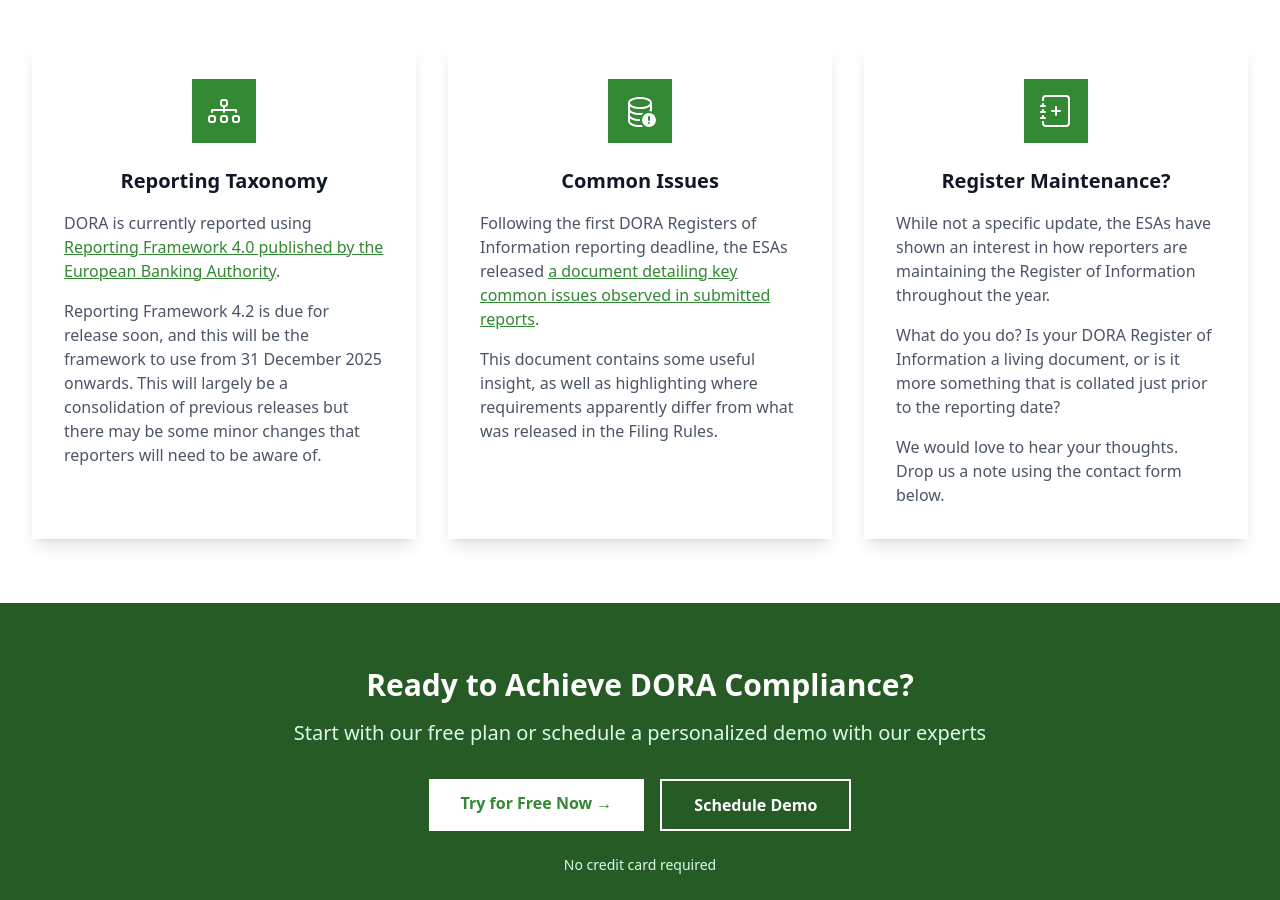
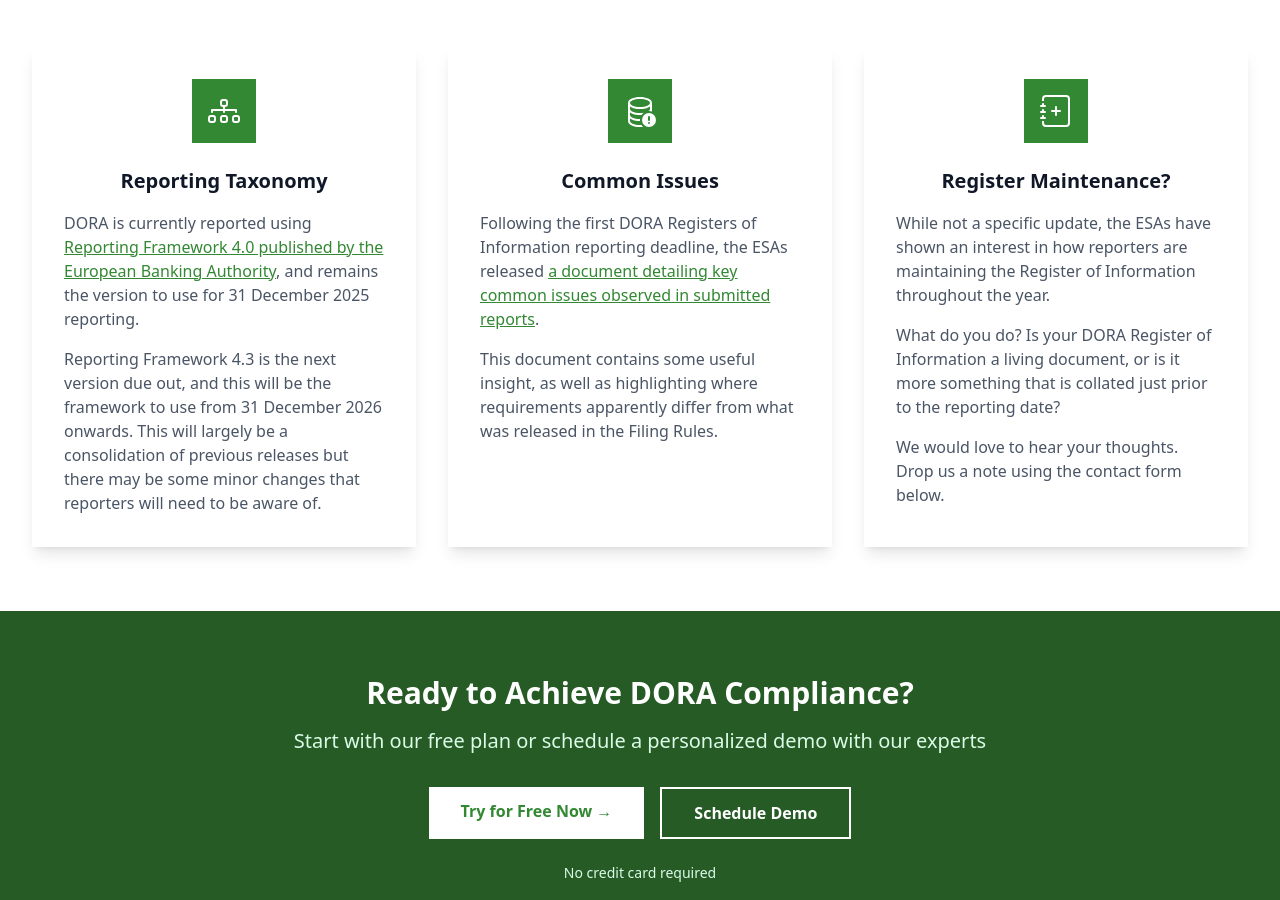
Before and after one commit to oliveoctagon/oliveoctagon.github.io, a Jekyll site: the page built from products/dora/index.html, in a window 1280 px wide and 900 px high, scrolled down 5947 px. Built offline with Jekyll 4.4.1, drawn with Linux system fonts in a browser that asks for light colours; some web fonts are replaced.

Commit message:
Update DORA product page text regarding taxonomy versions

```diff
--- a/products/dora/index.html
+++ b/products/dora/index.html
@@ -214,7 +214,7 @@ details:
   cards:
     - title: "Reporting Taxonomy"
       icon: '<svg class="w-8 h-8 text-white" fill="currentColor" viewBox="0 0 16 16"><path fill-rule="evenodd" d="M6 3.5A1.5 1.5 0 0 1 7.5 2h1A1.5 1.5 0 0 1 10 3.5v1A1.5 1.5 0 0 1 8.5 6v1H14a.5.5 0 0 1 .5.5v1a.5.5 0 0 1-1 0V8h-5v.5a.5.5 0 0 1-1 0V8h-5v.5a.5.5 0 0 1-1 0v-1A.5.5 0 0 1 2 7h5.5V6A1.5 1.5 0 0 1 6 4.5zM8.5 5a.5.5 0 0 0 .5-.5v-1a.5.5 0 0 0-.5-.5h-1a.5.5 0 0 0-.5.5v1a.5.5 0 0 0 .5.5zM0 11.5A1.5 1.5 0 0 1 1.5 10h1A1.5 1.5 0 0 1 4 11.5v1A1.5 1.5 0 0 1 2.5 14h-1A1.5 1.5 0 0 1 0 12.5zm1.5-.5a.5.5 0 0 0-.5.5v1a.5.5 0 0 0 .5.5h1a.5.5 0 0 0 .5-.5v-1a.5.5 0 0 0-.5-.5zm4.5.5A1.5 1.5 0 0 1 7.5 10h1a1.5 1.5 0 0 1 1.5 1.5v1A1.5 1.5 0 0 1 8.5 14h-1A1.5 1.5 0 0 1 6 12.5zm1.5-.5a.5.5 0 0 0-.5.5v1a.5.5 0 0 0 .5.5h1a.5.5 0 0 0 .5-.5v-1a.5.5 0 0 0-.5-.5zm4.5.5a1.5 1.5 0 0 1 1.5-1.5h1a1.5 1.5 0 0 1 1.5 1.5v1a1.5 1.5 0 0 1-1.5 1.5h-1a1.5 1.5 0 0 1-1.5-1.5zm1.5-.5a.5.5 0 0 0-.5.5v1a.5.5 0 0 0 .5.5h1a.5.5 0 0 0 .5-.5v-1a.5.5 0 0 0-.5-.5z"/></svg>'
-      content: '<p>DORA is currently reported using <a href="https://www.eba.europa.eu/risk-and-data-analysis/reporting/reporting-frameworks/reporting-framework-40" target="_blank" rel="noopener" class="text-brand hover:text-brand-dark underline">Reporting Framework 4.0 published by the European Banking Authority</a>.</p><p>Reporting Framework 4.2 is due for release soon, and this will be the framework to use from 31 December 2025 onwards. This will largely be a consolidation of previous releases but there may be some minor changes that reporters will need to be aware of.</p>'
+      content: '<p>DORA is currently reported using <a href="https://www.eba.europa.eu/risk-and-data-analysis/reporting/reporting-frameworks/reporting-framework-40" target="_blank" rel="noopener" class="text-brand hover:text-brand-dark underline">Reporting Framework 4.0 published by the European Banking Authority</a>, and remains the version to use for 31&nbsp;December 2025 reporting.</p><p>Reporting Framework 4.3 is the next version due out, and this will be the framework to use from 31 December 2026 onwards. This will largely be a consolidation of previous releases but there may be some minor changes that reporters will need to be aware of.</p>'
     - title: "Common Issues"
       icon: '<svg class="w-8 h-8 text-white" fill="currentColor" viewBox="0 0 16 16"><path d="M12.096 6.223A5 5 0 0 0 13 5.698V7c0 .289-.213.654-.753 1.007a4.5 4.5 0 0 1 1.753.25V4c0-1.007-.875-1.755-1.904-2.223C11.022 1.289 9.573 1 8 1s-3.022.289-4.096.777C2.875 2.245 2 2.993 2 4v9c0 1.007.875 1.755 1.904 2.223C4.978 15.71 6.427 16 8 16c.536 0 1.058-.034 1.555-.097a4.5 4.5 0 0 1-.813-.927Q8.378 15 8 15c-1.464 0-2.766-.27-3.682-.687C3.356 13.875 3 13.373 3 13v-1.302c.271.202.58.378.904.525C4.978 12.71 6.427 13 8 13h.027a4.6 4.6 0 0 1 0-1H8c-1.464 0-2.766-.27-3.682-.687C3.356 10.875 3 10.373 3 10V8.698c.271.202.58.378.904.525C4.978 9.71 6.427 10 8 10q.393 0 .774-.024a4.5 4.5 0 0 1 1.102-1.132C9.298 8.944 8.666 9 8 9c-1.464 0-2.766-.27-3.682-.687C3.356 7.875 3 7.373 3 7V5.698c.271.202.58.378.904.525C4.978 6.711 6.427 7 8 7s3.022-.289 4.096-.777M3 4c0-.374.356-.875 1.318-1.313C5.234 2.271 6.536 2 8 2s2.766.27 3.682.687C12.644 3.125 13 3.627 13 4c0 .374-.356.875-1.318 1.313C10.766 5.729 9.464 6 8 6s-2.766-.27-3.682-.687C3.356 4.875 3 4.373 3 4"/><path d="M16 12.5a3.5 3.5 0 1 1-7 0 3.5 3.5 0 0 1 7 0m-3.5-2a.5.5 0 0 0-.5.5v1.5a.5.5 0 0 0 1 0V11a.5.5 0 0 0-.5-.5m0 4a.5.5 0 1 0 0-1 .5.5 0 0 0 0 1"/></svg>'
       content: '<p>Following the first DORA Registers of Information reporting deadline, the ESAs released <a href="https://www.eba.europa.eu/sites/default/files/2025-04/717e7e5f-14ac-45c6-b336-b0aac6a9062a/Observations%20from%20RoI%20reporting%20testing%20-%20common%20issues%20-%20April%202025%20%281%29.pdf" target="_blank" rel="noopener" class="text-brand hover:text-brand-dark underline">a document detailing key common issues observed in submitted reports</a>.</p><p>This document contains some useful insight, as well as highlighting where requirements apparently differ from what was released in the Filing Rules.</p>'
```
